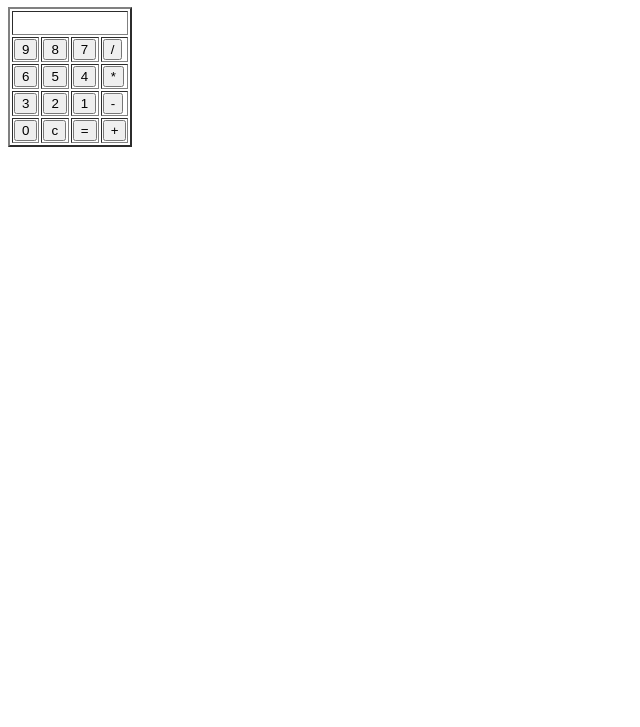
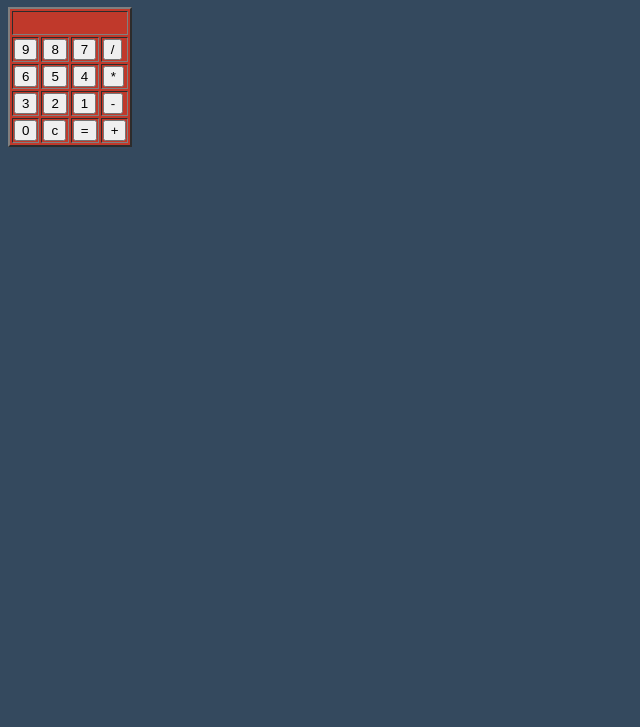
Before and after one commit to agarcia50/javascript-html-calculator, a plain HTML site: page index.html in a window 1280 px wide. Shown: the part 73-800 px from the top of the page, without its empty margins (0-640 px from the left). Drawn offline with Linux system fonts and the light colour scheme.

Commit message:
added background colors

```diff
--- a/index.html
+++ b/index.html
@@ -2,6 +2,7 @@
 <html>
     <head>
       <title>My Calculator</title>
+      <link rel="stylesheet" href="style.css" type="text/css" />
     </head>
     <body>
        <h1 id="title">My Calculator</h1>
```
